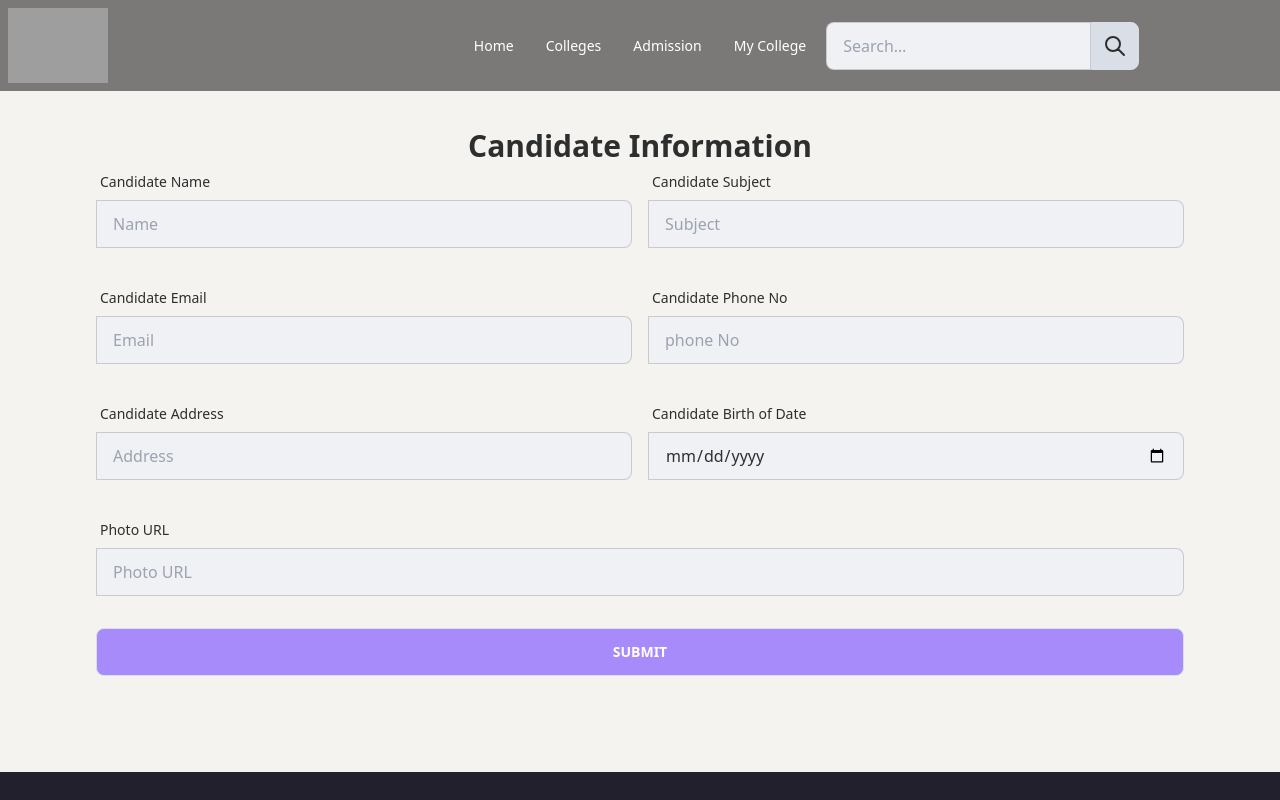
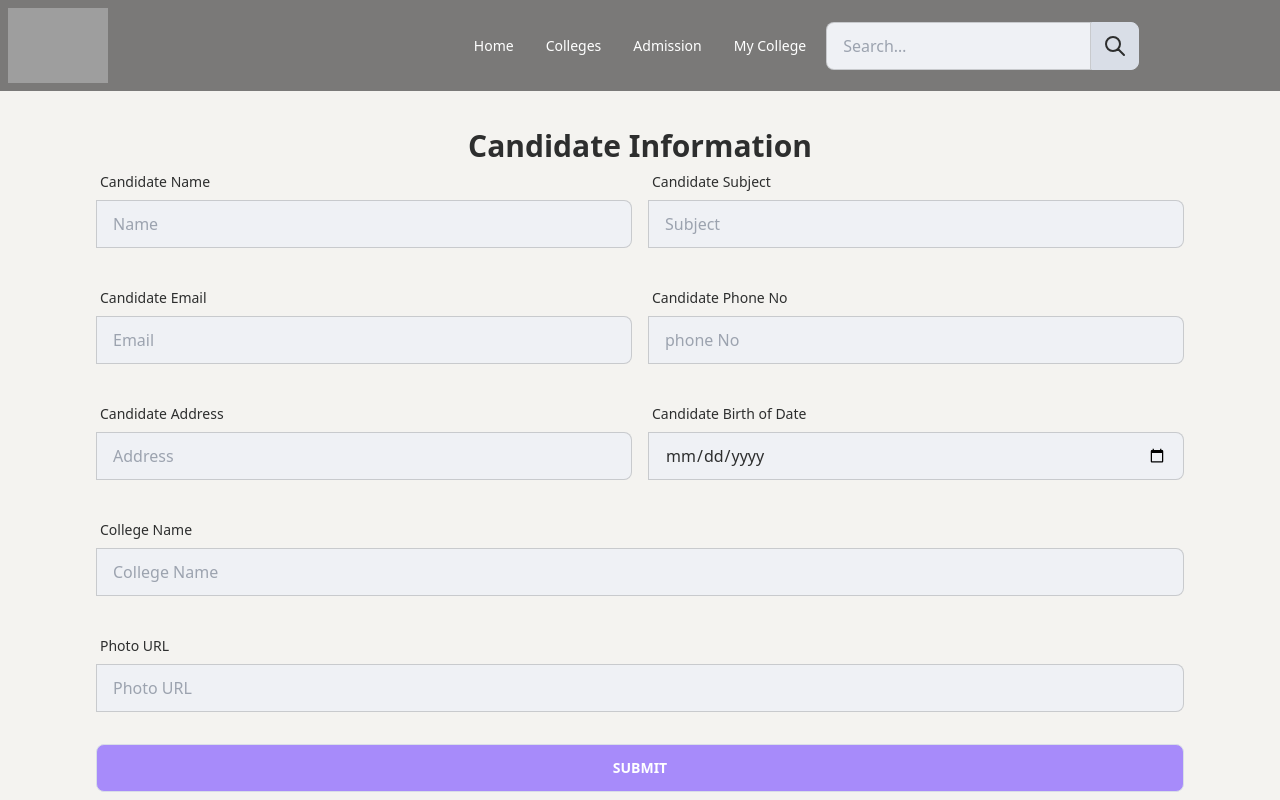
Before and after one commit to Galib24/booking-college-client, a React (Vite) app: page /sumbitform/1 in a window 1280 px wide. Shown: the top 800 px of the page. Built offline with nearby package versions, Linux system fonts and the light colour scheme; grey boxes are pictures that could not be loaded.

Commit message:
create user by backend

```diff
--- a/src/Pages/Submit Form/SubmitForm.jsx
+++ b/src/Pages/Submit Form/SubmitForm.jsx
@@ -1,7 +1,10 @@
 import React from 'react';
+
 
 const SubmitForm = () => {
     const handleSubmit = e => {
+
+
         e.preventDefault();
 
         const form = e.target;
@@ -12,10 +15,24 @@ const SubmitForm = () => {
         const phone = form.phone.value;
         const address = form.address.value;
         const birth = form.birth.value;
+        const CollegeName = form.CollegeName.value;
         const photo = form.photo.value;
 
-        const formate = {name, subject, email, phone, address, birth, photo}
+        const formate = { name, subject, email, phone, address, birth, photo,CollegeName }
         console.log(formate);
+
+        // send data to server
+        fetch('http://localhost:5000/userInfo',{
+            method:'POST',
+            headers: {
+                'content-type': 'application/json'
+            },
+            body: JSON.stringify(formate)
+        })
+        .then(res => res.json())
+        .then(data => {
+            console.log(data);
+        })
 
     }
     return (
@@ -89,6 +106,17 @@ const SubmitForm = () => {
                 <div className="mb-8">
                     <div className="form-control  w-full">
                         <label className="label">
+                            <span className="label-text">College Name</span>
+                        </label>
+                        <label className="input-group">
+
+                            <input type="text" name="CollegeName" placeholder='College Name' className="input input-bordered w-full" />
+                        </label>
+                    </div>
+                </div>
+                <div className="mb-8">
+                    <div className="form-control  w-full">
+                        <label className="label">
                             <span className="label-text">Photo URL</span>
                         </label>
                         <label className="input-group">
```
Lines whose indentation alone changed are shown as unchanged.
